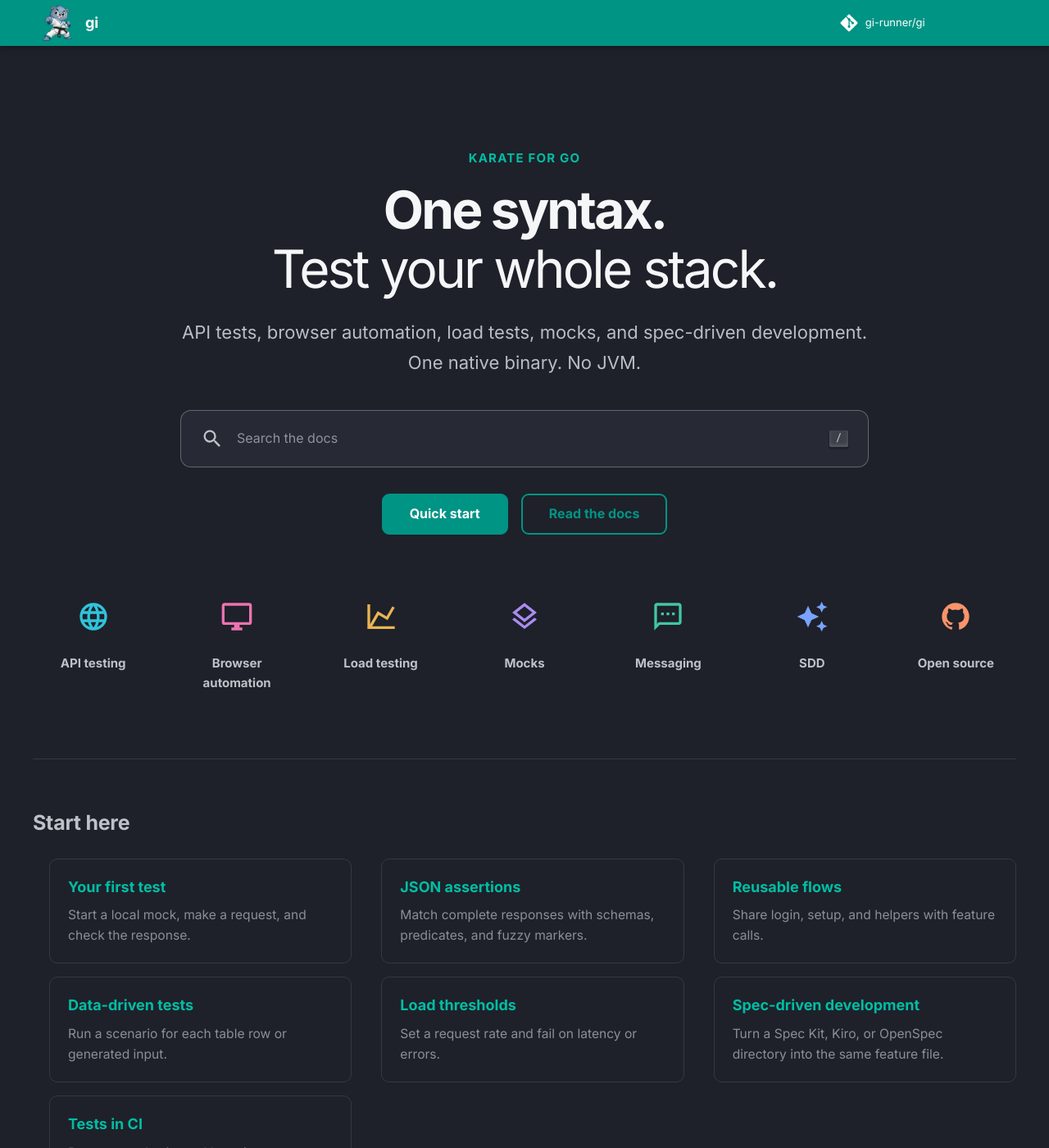
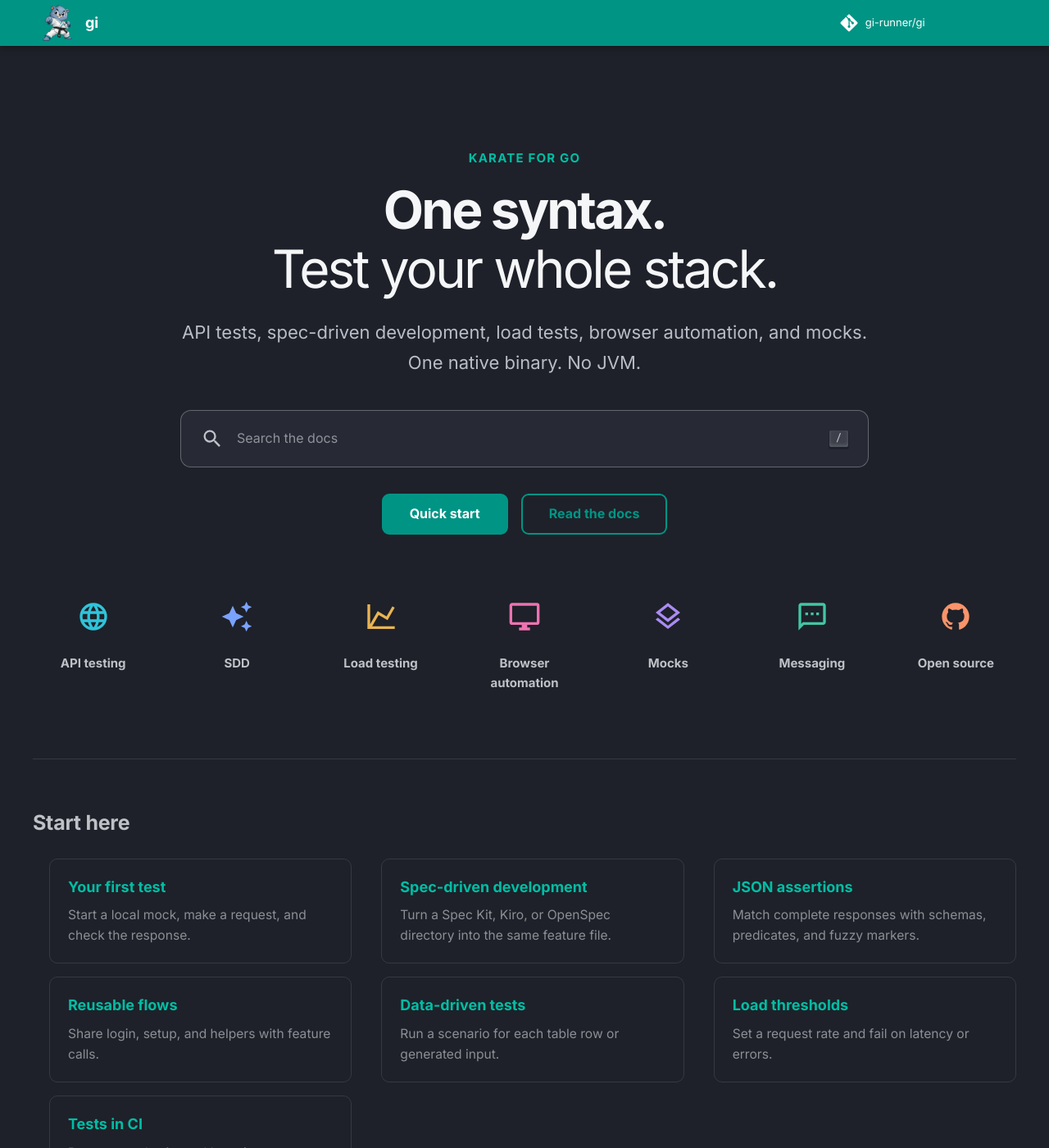
Before and after one commit to gi-runner/gi, an MkDocs documentation site: the page built from docs/index.md, in a window 1280 px wide and 1400 px high. Shown: the whole window at 82% size. Built offline with MkDocs 1.6.1 and Material for MkDocs 9.7.7, drawn with Linux system fonts in a browser that asks for light colours; comment, search, counter and statistics services are not loaded.

Commit message:
Lead with spec-driven development on the README and the docs home page.
A spec is the second thing a reader sees, after API testing, because gi spec produces the feature file that gi test and gi load run.

```diff
--- a/docs/index.md
+++ b/docs/index.md
@@ -12,11 +12,11 @@
 <div class="gi-topic-grid" markdown="1">
 
 - [**Your first test**<br>Start a local mock, make a request, and check the response.](quickstart.md)
+- [**Spec-driven development**<br>Turn a Spec Kit, Kiro, or OpenSpec directory into the same feature file.](spec.md)
 - [**JSON assertions**<br>Match complete responses with schemas, predicates, and fuzzy markers.](match.md)
 - [**Reusable flows**<br>Share login, setup, and helpers with feature calls.](suite.md#call)
 - [**Data-driven tests**<br>Run a scenario for each table row or generated input.](data.md#scenario-outline)
 - [**Load thresholds**<br>Set a request rate and fail on latency or errors.](load.md#metrics)
-- [**Spec-driven development**<br>Turn a Spec Kit, Kiro, or OpenSpec directory into the same feature file.](spec.md)
 - [**Tests in CI**<br>Run a tagged suite and keep its reports when a job fails.](automation.md)
 
 </div>
@@ -42,7 +42,7 @@
 
 Build requests, validate responses, and work with test data.
 
-[Language](language.md) · [Helpers](helpers.md) · [HTTP, GraphQL and SOAP](http.md) · [Assertions](match.md) · [JSON, XML and data](data.md) · [Calls and configuration](suite.md) · [Specs](spec.md)
+[Specs](spec.md) · [Language](language.md) · [Helpers](helpers.md) · [HTTP, GraphQL and SOAP](http.md) · [Assertions](match.md) · [JSON, XML and data](data.md) · [Calls and configuration](suite.md)
 
 
 </section>
--- a/mkdocs.yml
+++ b/mkdocs.yml
@@ -2,7 +2,7 @@
 site_url: https://gi-runner.github.io/gi/
 repo_url: https://github.com/gi-runner/gi
 repo_name: gi-runner/gi
-site_description: One feature file for tests, mocks, and load. One static binary. No JVM.
+site_description: A spec becomes one feature file for tests, mocks, and load. One static binary. No JVM.
 copyright: Copyright 2026 gi-runner. Apache License 2.0.
 docs_dir: docs
 site_dir: site
@@ -52,12 +52,12 @@
       - Quick start: quickstart.md
   - Write tests:
       - Language: language.md
+      - Specs: spec.md
       - JavaScript helpers: helpers.md
       - HTTP requests: http.md
       - Assertions: match.md
       - Data-driven tests: data.md
       - Reuse and configuration: suite.md
-      - Specs: spec.md
   - Run tests:
       - Command line: cli.md
       - Reports: reports.md
--- a/overrides/home.html
+++ b/overrides/home.html
@@ -5,7 +5,7 @@
   <section class="gi-hero" aria-labelledby="gi-title">
     <p class="gi-hero__eyebrow">Karate for Go</p>
     <h1 id="gi-title">One syntax.<br><span>Test your whole stack.</span></h1>
-    <p class="gi-hero__description">API tests, browser automation, load tests, mocks, and spec-driven development.<br>One native binary. No JVM.</p>
+    <p class="gi-hero__description">API tests, spec-driven development, load tests, browser automation, and mocks.<br>One native binary. No JVM.</p>
     <form class="gi-search" role="search" data-gi-search>
       <span class="gi-search__icon" aria-hidden="true">{% include ".icons/material/magnify.svg" %}</span>
       <input type="search" placeholder="Search the docs" aria-label="Search the docs" autocomplete="off" spellcheck="false">
@@ -20,11 +20,11 @@
   <nav class="gi-usecases" aria-label="Explore gi">
     {% for title, icon, target, color in [
       ('API testing', 'web', 'http/', '#2fc4da'),
+      ('SDD', 'creation', 'spec/', '#7aa2ff'),
+      ('Load testing', 'chart-line', 'load/', '#e9b453'),
       ('Browser automation', 'monitor', 'browser/', '#ed72b1'),
-      ('Load testing', 'chart-line', 'load/', '#e9b453'),
       ('Mocks', 'layers-outline', 'mock/', '#aa8cf3'),
       ('Messaging', 'message-processing-outline', 'protocols/', '#42c6a4'),
-      ('SDD', 'creation', 'spec/', '#7aa2ff'),
       ('Open source', 'github', 'https://github.com/gi-runner/gi', '#fa946a')
     ] %}
     <a class="gi-usecase" href="{{ target | url }}" style="--gi-icon: {{ color }}">
```
Also changed, not shown: README.md (+4 -3 lines).
